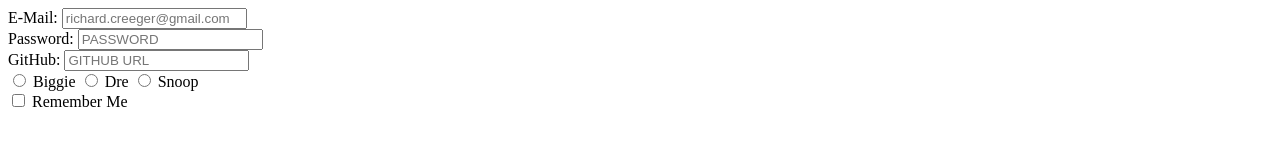
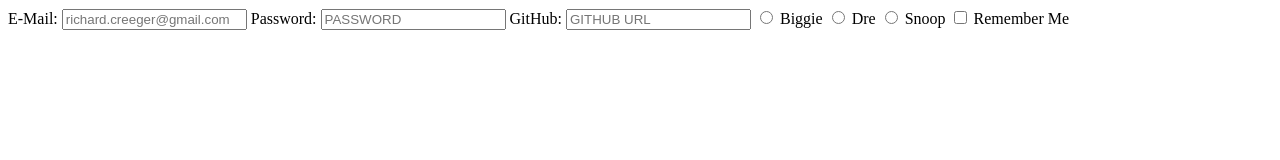
Before and after one commit to rcreeger/HTML-Checkpoint, a plain HTML site: page index.html in a window 1280 px wide. Drawn offline with Linux system fonts and the light colour scheme.

Commit message:
fixed forms

```diff
--- a/index.html
+++ b/index.html
@@ -8,21 +8,13 @@
     <form>
       <label for="email">E-Mail:</label>
         <input type="email" placeholder="richard.creeger@gmail.com"/>
-    </form>
-    <form>
       <label for="password">Password:</label>
         <input type="password" placeholder="PASSWORD"/>
-    </form>
-    <form>
       <label for="url">GitHub:</label>
         <input type="url" placeholder="GITHUB URL"/>
-    </form>
-    <form>
         <input type="radio" name="business" value="Enterprise"> Biggie
         <input type="radio" name="business" value="Pro"> Dre
         <input type="radio" name="business" value="Free"> Snoop
-    </form>
-    <form>
       <input type="checkbox" name="words" value="Remember Me"> Remember Me
     </form>
       </menu>
```
Lines whose indentation alone changed are shown as unchanged.
